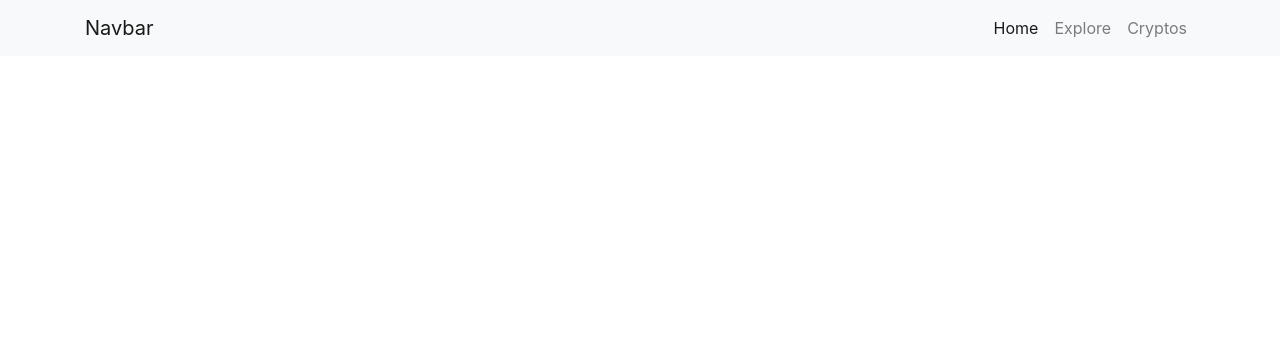
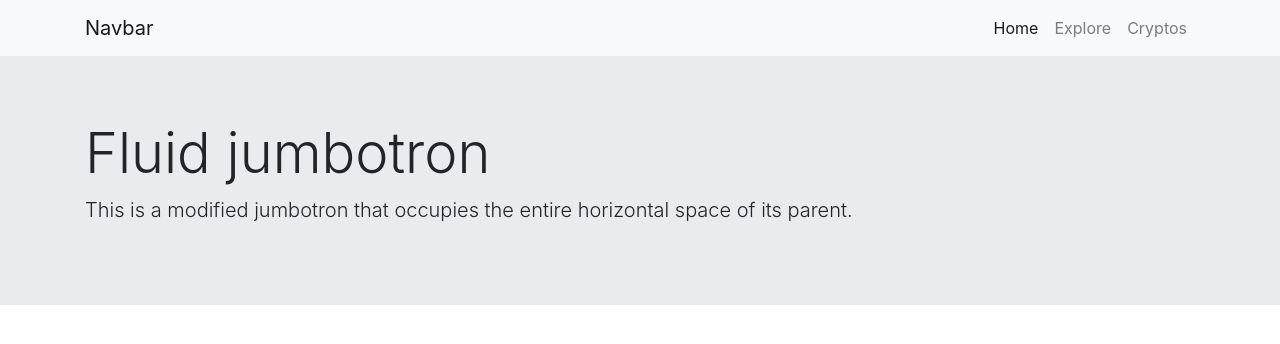
Before and after one commit to hanumancode/Bootstrap-Responsive-Website-Design, a plain HTML site: page index.html in a window 1280 px wide. Drawn offline with nearby package versions, Linux system fonts and the light colour scheme.

Commit message:
added fluid jumbotron below the header

```diff
--- a/index.html
+++ b/index.html
@@ -34,6 +34,14 @@
                     </div>
                   </nav>
     </header>
+
+    <div class="jumbotron jumbotron-fluid height100p banner" id="home">
+      <div class="container h100">
+        <h1 class="display-4">Fluid jumbotron</h1>
+        <p class="lead">This is a modified jumbotron that occupies the entire horizontal space of its parent.</p>
+      </div>
+    </div>
+
         <script src="https://code.jquery.com/jquery-3.2.1.slim.min.js" integrity="sha384-KJ3o2DKtIkvYIK3UENzmM7KCkRr/rE9/Qpg6aAZGJwFDMVNA/GpGFF93hXpG5KkN" crossorigin="anonymous"></script>
         <script src="https://cdnjs.cloudflare.com/ajax/libs/popper.js/1.12.9/umd/popper.min.js" integrity="sha384-ApNbgh9B+Y1QKtv3Rn7W3mgPxhU9K/ScQsAP7hUibX39j7fakFPskvXusvfa0b4Q" crossorigin="anonymous"></script>
         <script src="https://maxcdn.bootstrapcdn.com/bootstrap/4.0.0/js/bootstrap.min.js" integrity="sha384-JZR6Spejh4U02d8jOt6vLEHfe/JQGiRRSQQxSfFWpi1MquVdAyjUar5+76PVCmYl" crossorigin="anonymous"></script>
```
